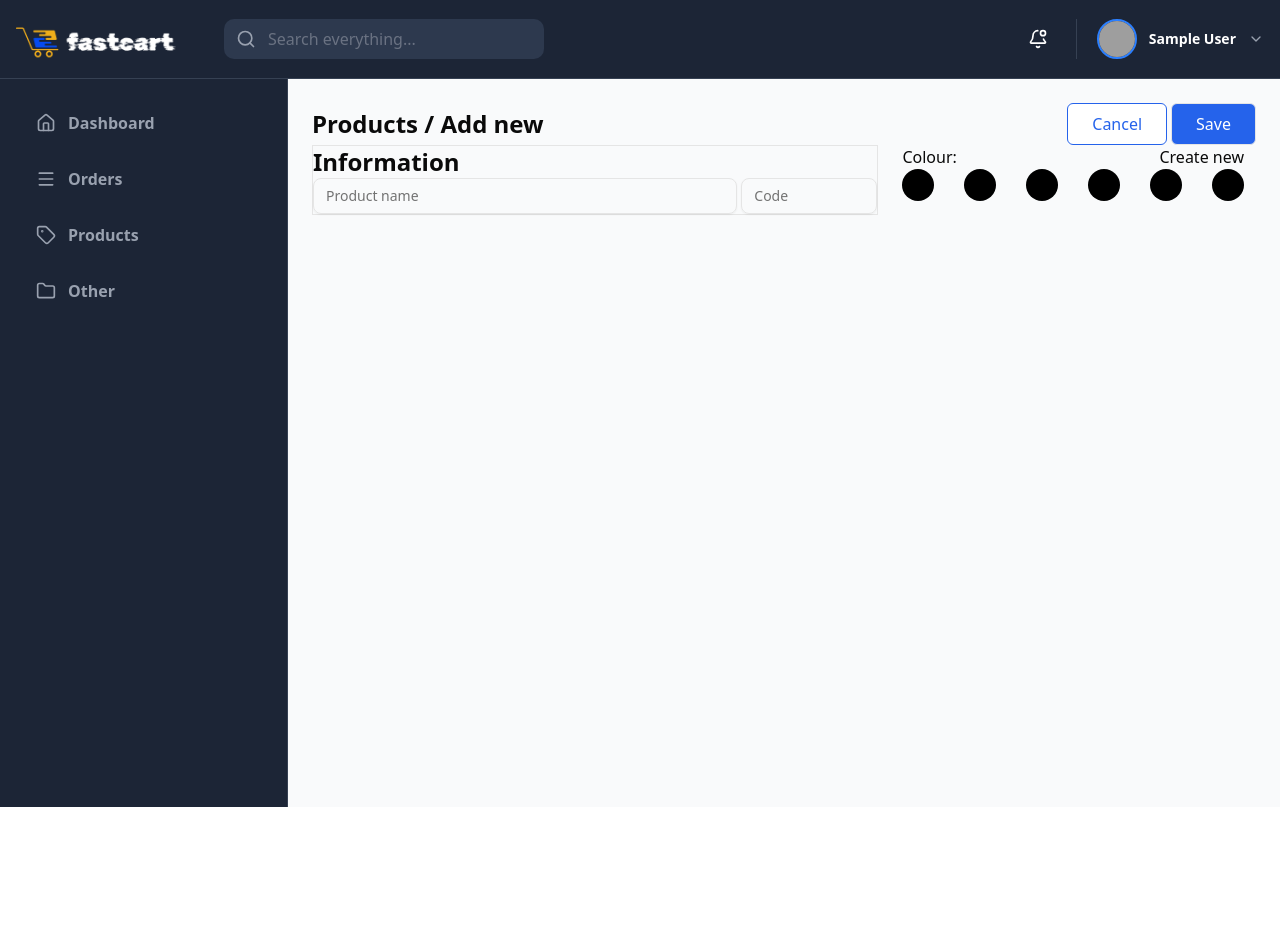
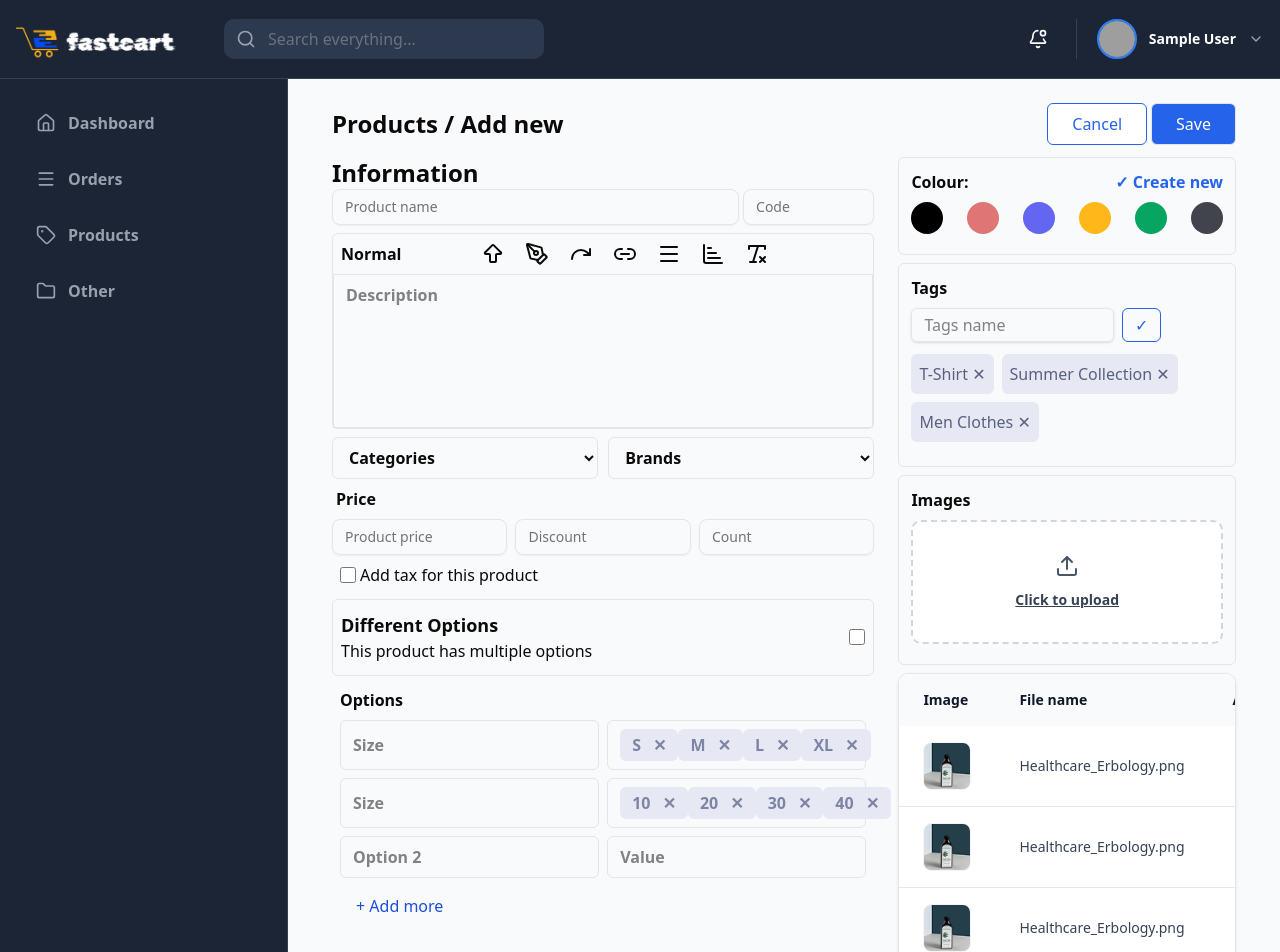
Before and after one commit to Abubakr9423/fasct-card-admin-page-, a React (Vite) app: page /addproducts in a window 1280 px wide. Shown: the top 952 px of the page. Before the commit the page ends 807 px from the top, so only its background shows below. Built offline with nearby package versions, Linux system fonts and the light colour scheme; sample sign-in values are in the browser's storage; grey boxes are pictures that could not be loaded.

Commit message:
Finish Desing AddProduct

```diff
--- a/src/pages/AddProduct.tsx
+++ b/src/pages/AddProduct.tsx
@@ -1,8 +1,10 @@
 import { Input } from "@/components/ui/input"
+import { ArrowBigUp, ChartBarIncreasing, Link2, Menu, PenTool, Redo, RemoveFormatting, Trash, Upload } from "lucide-react"
+import img5 from '../assets/div.MuiBox-root (2).png'
 
 const AddProduct = () => {
   return (
-    <main>
+    <main className="px-5">
       <div className="flex items-center justify-between">
         <h1 className="text-2xl font-bold">Products / Add new</h1>
         <div className="flex gap-1">
@@ -10,27 +12,199 @@ const AddProduct = () => {
           <button className="px-6 py-2 bg-[#2563EB] border text-white rounded-sm">Save</button>
         </div>
       </div>
-      <section className="flex items-start gap-3">
-        <aside className="w-[60%] border">
+      <section className="flex items-start gap-3 my-3">
+        <aside className="w-[60%] ">
           <h1 className="text-2xl font-semibold">Information</h1>
           <div className="flex items-center  gap-1">
             <Input className="w-200" placeholder="Product name" type="text" />
             <Input className="w-60" placeholder="Code" type="text" />
           </div>
+          <div className="border my-2 rounded-sm font-semibold">
+            <div className="flex gap-20  px-2 py-2 items-center">
+              <p>Normal</p>
+              <div className="flex gap-5">
+                <ArrowBigUp />
+                <PenTool />
+                <Redo />
+                <Link2 />
+                <Menu />
+                <ChartBarIncreasing />
+                <RemoveFormatting />
+              </div>
+            </div>
+            <input className="border w-full pt-2 pb-30 pl-3" placeholder="Description" type="text" />
+          </div>
+          <div className="flex items-center gap-2.5">
+            <select className="border w-full rounded-sm py-2 px-3 font-semibold" name="" id="">
+              <option value="">Categories</option>
+            </select>
+            <select className="border w-full rounded-sm py-2 px-3 font-semibold" name="" id="">
+              <option value="">Brands</option>
+            </select>
+          </div>
+          <div className="my-2">
+            <h1 className="px-1 my-2 font-semibold">Price</h1>
+            <div className="flex justify-between gap-2">
+              <Input className="py-2" placeholder="Product price" type="number" />
+              <Input className="py-2" placeholder="Discount" type="number" />
+              <Input className="py-2" placeholder="Count" type="number" />
+            </div>
+          </div>
+          <div className="flex items-center gap-1 px-2">
+            <input className="w-4 h-4" type="checkbox" />
+            <label htmlFor="">Add tax for this product</label>
+          </div>
+          <div className="flex justify-between gap-1 px-2 my-3 border rounded-sm p-3 items-center">
+            <div>
+              <h1 className="font-bold text-[18px]">Different Options</h1>
+              <p>This product has multiple options</p>
+            </div>
+            <input className="w-4 h-4" type="checkbox" />
+          </div>
+          <div className="px-2 my-3 ">
+            <h1 className="font-semibold my-2">Options</h1>
+            <div className="grid grid-cols-2 gap-2">
+              <input className="border w-full rounded-sm py-2 px-3 font-semibold" type="text" placeholder="Size" />
+              <div className="border w-full rounded-sm py-2 px-3 font-semibold flex justify-between" >
+                <button className="bg-[#E6E9F4] px-3 py-1 rounded-sm text-[#7E84A3] flex gap-3"><span>S</span> <span>✕</span></button>
+                <button className="bg-[#E6E9F4] px-3 py-1 rounded-sm text-[#7E84A3] flex gap-3"><span>M</span> <span>✕</span></button>
+                <button className="bg-[#E6E9F4] px-3 py-1 rounded-sm text-[#7E84A3] flex gap-3"><span>L</span> <span>✕</span></button>
+                <button className="bg-[#E6E9F4] px-3 py-1 rounded-sm text-[#7E84A3] flex gap-3"><span>XL</span> <span>✕</span></button>
+              </div>
+              <input className="border w-full rounded-sm py-2 px-3 font-semibold" type="text" placeholder="Size" />
+              <div className="border w-full rounded-sm py-2 px-3 font-semibold flex justify-between" >
+                <button className="bg-[#E6E9F4] px-3 py-1 rounded-sm text-[#7E84A3] flex gap-3"><span>10</span> <span>✕</span></button>
+                <button className="bg-[#E6E9F4] px-3 py-1 rounded-sm text-[#7E84A3] flex gap-3"><span>20</span> <span>✕</span></button>
+                <button className="bg-[#E6E9F4] px-3 py-1 rounded-sm text-[#7E84A3] flex gap-3"><span>30</span> <span>✕</span></button>
+                <button className="bg-[#E6E9F4] px-3 py-1 rounded-sm text-[#7E84A3] flex gap-3"><span>40</span> <span>✕</span></button>
+              </div>
+              <input className="border w-full rounded-sm py-2 px-3 font-semibold" type="text" placeholder="Option 2" />
+              <input className="border w-full rounded-sm py-2 px-3 font-semibold" type="text" placeholder="Value" />
+            </div>
+            <button className='hover:bg-[#DBEAFE] text-[#1D4ED8] rounded-sm px-4 py-2 my-2 cursor-pointer transition-colors duration-300'>+ Add more</button>
+          </div>
         </aside>
         <aside className=" w-[40%] px-3">
-          <div className="rounded-sm ">
+          <div className="rounded-sm  border p-3">
             <div className="flex items-center justify-between gap-1">
-              <h1>Colour:</h1>
-              <h1>Create new</h1>
+              <h1 className="font-semibold">Colour:</h1>
+              <h1 className="font-semibold text-[#2563EB]">✓ Create new</h1>
             </div>
-            <div className="flex justify-between">
+            <div className="flex justify-between my-2">
               <div className="bg-black rounded-full w-8 h-8"></div>
-              <div className="bg-black rounded-full w-8 h-8"></div>
-              <div className="bg-black rounded-full w-8 h-8"></div>
-              <div className="bg-black rounded-full w-8 h-8"></div>
-              <div className="bg-black rounded-full w-8 h-8"></div>
-              <div className="bg-black rounded-full w-8 h-8"></div>
+              <div className="bg-[#E07575] rounded-full w-8 h-8"></div>
+              <div className="bg-[#6366F1] rounded-full w-8 h-8"></div>
+              <div className="bg-[#FFB71A] rounded-full w-8 h-8"></div>
+              <div className="bg-[#06A561] rounded-full w-8 h-8"></div>
+              <div className="bg-[#41434D] rounded-full w-8 h-8"></div>
+            </div>
+          </div>
+          <div className="rounded-sm  border p-3 my-2">
+            <div>
+              <h1 className="font-semibold">Tags</h1>
+            </div>
+            <div className="flex gap-2  my-2">
+              <input className="w-[65%] border rounded-sm shadow-sm px-3" placeholder="Tags name" type="text" />
+              <button className="border-[#2563EB] border px-3 py-1 rounded-sm text-[#2563EB]">✓</button>
+            </div>
+            <div className="my-3 flex gap-2 flex-wrap">
+              <span className="bg-[#E6E9F4] text-[#5A607F] p-2 rounded-sm">T-Shirt ✕</span>
+              <span className="bg-[#E6E9F4] text-[#5A607F] p-2 rounded-sm">Summer Collection ✕</span>
+              <span className="bg-[#E6E9F4] text-[#5A607F] p-2 rounded-sm">Men Clothes ✕</span>
+            </div>
+          </div>
+          <div className="rounded-sm  border p-3 my-2">
+            <div>
+              <h1 className="font-semibold">Images</h1>
+            </div>
+            <div className="relative group my-2">
+              <div className="border-2 border-dashed border-gray-300 rounded-lg p-8 flex flex-col items-center justify-center bg-white hover:bg-gray-50 transition-colors">
+                <Upload className="w-6 h-6 text-gray-600 mb-3" />
+                <p className="text-sm text-gray-700 text-center">
+                  {/* {formik.values.CategoryImage ? (
+                    <span className="text-blue-600 font-medium">{formik.values.CategoryImage.name}</span> */}
+                  {/* // ) : ( */}
+                  <span className="font-semibold underline cursor-pointer">Click to upload</span>
+                  {/* // )} */}
+                </p>
+                <input
+                  type="file"
+                  className="absolute inset-0 opacity-0 cursor-pointer"
+                  accept="image/*"
+                />
+              </div>
+            </div>
+          </div>
+          <div>
+            <div className="overflow-hidden rounded-lg border border-gray-200 shadow-sm">
+              <table className="w-full text-left border-collapse bg-white">
+                <thead className="bg-gray-50">
+                  <tr>
+                    <th className="px-6 py-4 font-semibold text-gray-900 text-sm">Image</th>
+                    <th className="px-6 py-4 font-semibold text-gray-900 text-sm">File name</th>
+                    <th className="px-6 py-4 font-semibold text-gray-900 text-sm text-center">Action</th>
+                  </tr>
+                </thead>
+                <tbody className="divide-y divide-gray-200">
+                  <tr className="hover:bg-gray-50 transition-colors">
+                    <td className="px-6 py-4">
+                      <div className="h-12 w-12 overflow-hidden rounded-md border border-gray-100">
+                        <img
+                          src={img5}
+                          alt="Category"
+                          className="h-full w-full object-cover"
+                        />
+                      </div>
+                    </td>
+                    <td className="px-6 py-4 text-sm text-gray-700 font-medium">
+                      Healthcare_Erbology.png
+                    </td>
+                    <td className="px-6 py-4 text-center">
+                      <button className="text-gray-400 hover:text-red-600 transition-colors p-2 rounded-full hover:bg-red-50">
+                        <Trash size={18} />
+                      </button>
+                    </td>
+                  </tr>
+                  <tr className="hover:bg-gray-50 transition-colors">
+                    <td className="px-6 py-4">
+                      <div className="h-12 w-12 overflow-hidden rounded-md border border-gray-100">
+                        <img
+                          src={img5}
+                          alt="Category"
+                          className="h-full w-full object-cover"
+                        />
+                      </div>
+                    </td>
+                    <td className="px-6 py-4 text-sm text-gray-700 font-medium">
+                      Healthcare_Erbology.png
+                    </td>
+                    <td className="px-6 py-4 text-center">
+                      <button className="text-gray-400 hover:text-red-600 transition-colors p-2 rounded-full hover:bg-red-50">
+                        <Trash size={18} />
+                      </button>
+                    </td>
+                  </tr>
+                  <tr className="hover:bg-gray-50 transition-colors">
+                    <td className="px-6 py-4">
+                      <div className="h-12 w-12 overflow-hidden rounded-md border border-gray-100">
+                        <img
+                          src={img5}
+                          alt="Category"
+                          className="h-full w-full object-cover"
+                        />
+                      </div>
+                    </td>
+                    <td className="px-6 py-4 text-sm text-gray-700 font-medium">
+                      Healthcare_Erbology.png
+                    </td>
+                    <td className="px-6 py-4 text-center">
+                      <button className="text-gray-400 hover:text-red-600 transition-colors p-2 rounded-full hover:bg-red-50">
+                        <Trash size={18} />
+                      </button>
+                    </td>
+                  </tr>
+                </tbody>
+              </table>
             </div>
           </div>
         </aside>
```
